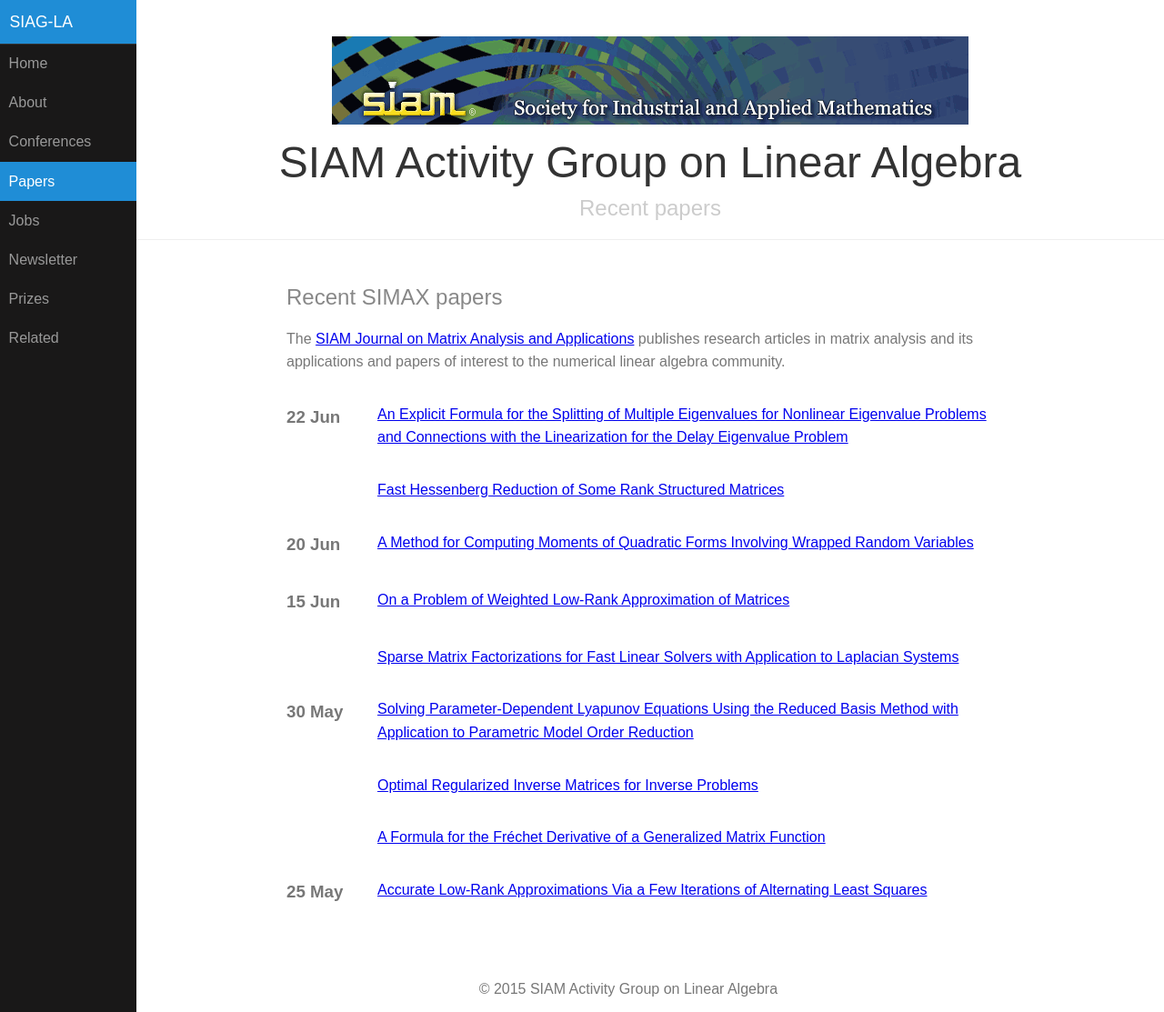
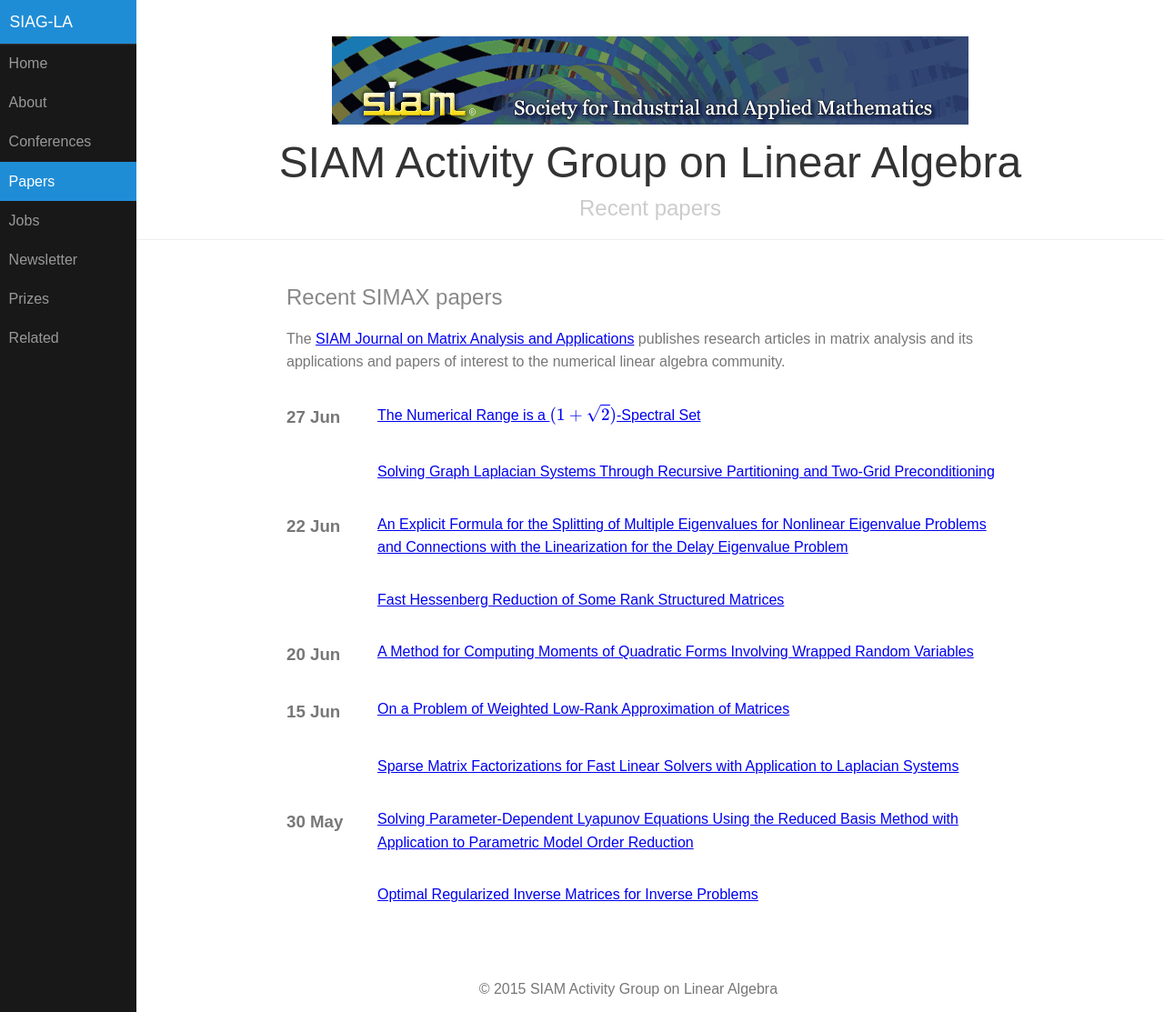
Before and after one commit to dbindel/siagla, a Jekyll site: the page built from simax.html, in a window 1280 px wide and 1113 px high. Shown: the whole window at 91% size. Built offline with Jekyll 4.4.1, drawn with Linux system fonts in a browser that asks for light colours; formulas are drawn with MathJax 3.

Commit message:
Automated updates to simax.yml

```diff
--- a/_data/simax.yml
+++ b/_data/simax.yml
@@ -2213,3 +2213,20 @@
     Eigenvalue Problems and Connections with the Linearization for the Delay Eigenvalue
     Problem
   volume: '38'
+- authors: ''
+  date: '2017-06-27T07:00:00Z'
+  doi: doi:10.1137/15M1050872
+  link: http://epubs.siam.org/doi/abs/10.1137/15M1050872?ai=s7&mi=3ezuvv&af=R
+  pp_end: '648'
+  pp_start: '621'
+  title: Solving Graph Laplacian Systems Through Recursive Partitioning and Two-Grid
+    Preconditioning
+  volume: '38'
+- authors: ''
+  date: '2017-06-27T07:00:00Z'
+  doi: doi:10.1137/17M1116672
+  link: http://epubs.siam.org/doi/abs/10.1137/17M1116672?ai=s7&mi=3ezuvv&af=R
+  pp_end: '655'
+  pp_start: '649'
+  title: The Numerical Range is a $(1+\sqrt{2})$-Spectral Set
+  volume: '38'
```
